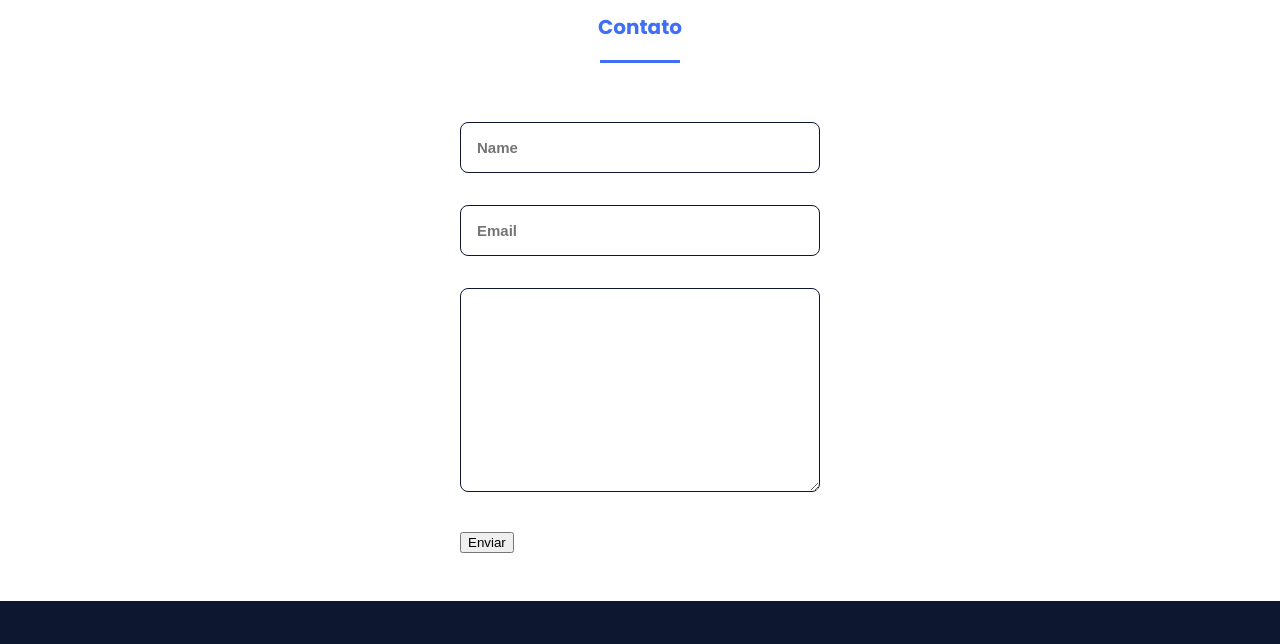
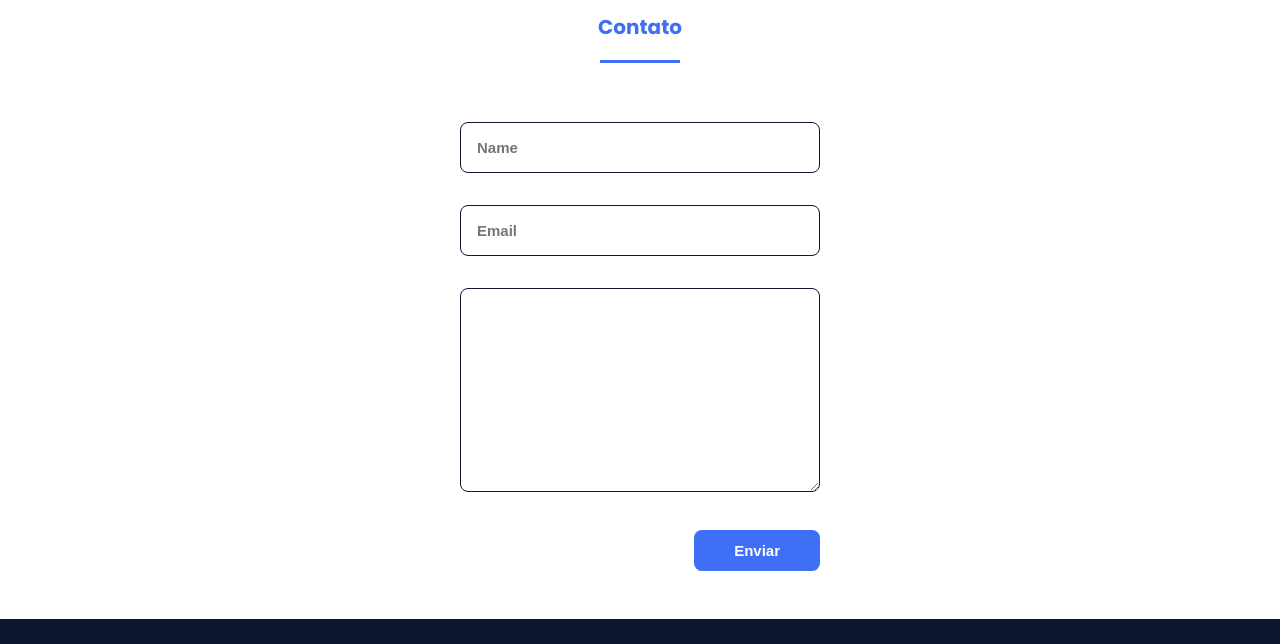
Before and after one commit to dap4ever/dap-portifolio, a website: page index.html in a window 1280 px wide. Shown: the part 2664-3308 px from the top of the page. Drawn offline with nearby package versions, Linux system fonts and the light colour scheme.

Commit message:
fix button

```diff
--- a/index.html
+++ b/index.html
@@ -242,7 +242,7 @@
             <input name="name" type="text" placeholder="Name" class="contact__input" />
             <input name="email" type="mail" placeholder="Email" class="contact__input" />
             <textarea name="msg" cols="0" rows="10" class="contact__input"></textarea>
-            <input type="submit"  value="Enviar"c lass="contact__button button"/>
+            <input type="submit"  value="Enviar" class="contact__button button"/>
           </form>
         </div>
       </section>
```
